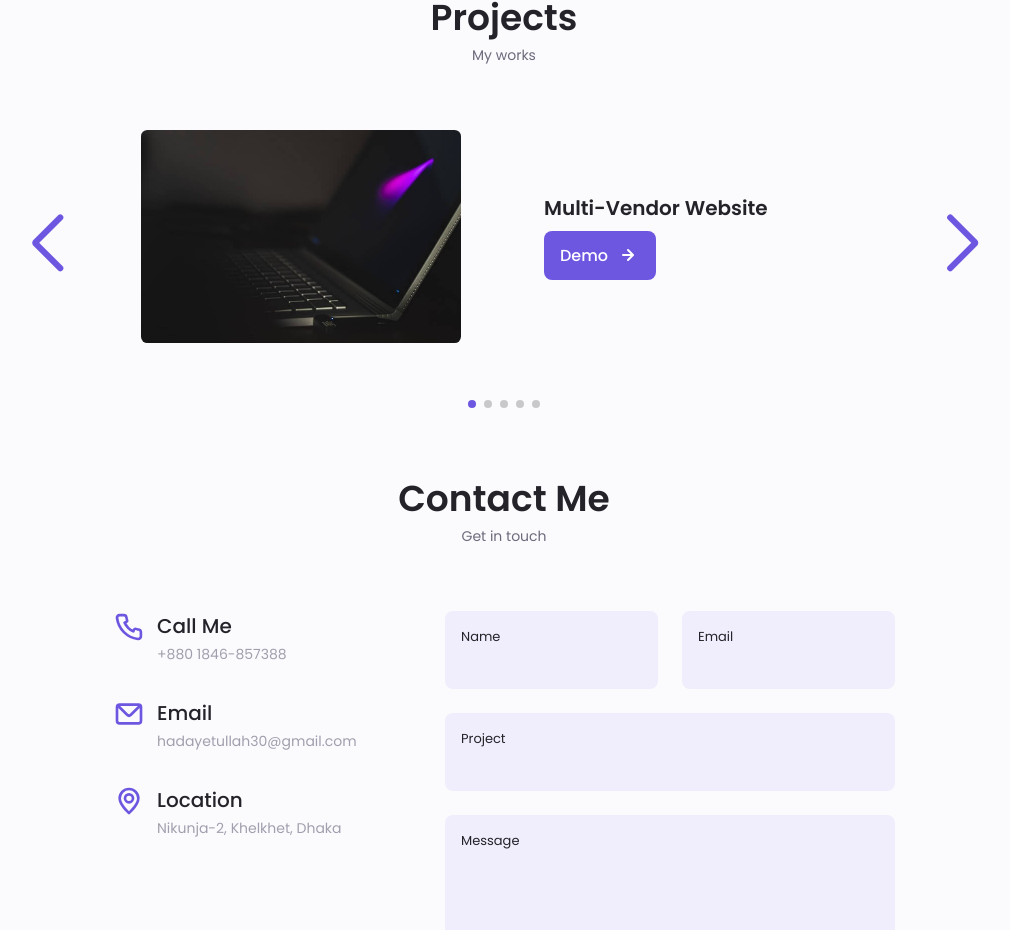
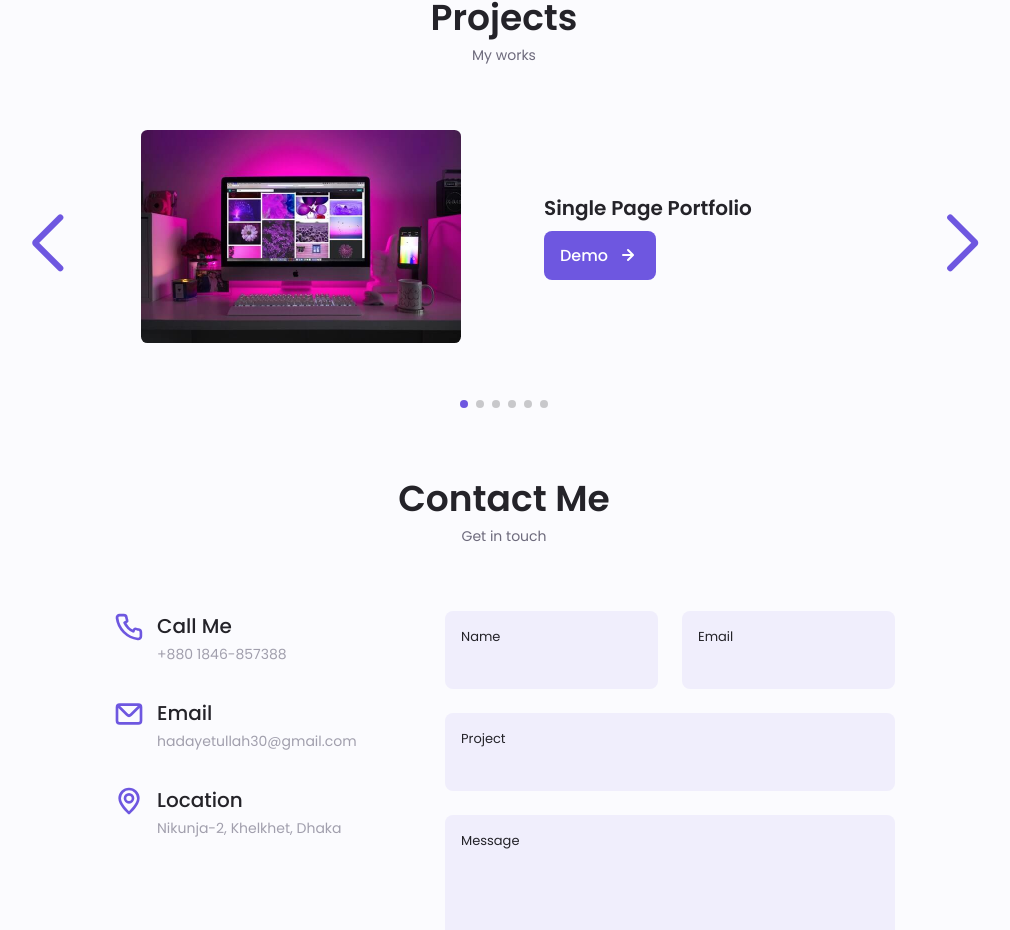
Before and after one commit to Hadayetullah/portfolio, a React (Vite) app: page / in a window 1280 px wide. Shown: the part 4394-5324 px from the top of the page, without its empty margins (136-1146 px from the left). Built offline with nearby package versions, Linux system fonts and the light colour scheme.

Commit message:
Add link of new portfolio website.

```diff
--- a/src/conponents/body/portfolio/Portfolio.jsx
+++ b/src/conponents/body/portfolio/Portfolio.jsx
@@ -54,17 +54,38 @@ const Portfolio = () => {
           {/* <!--==================== PROJECT 1====================--> */}
           <SwiperSlide className="portfolio__content grid">
             <img
+              src="/assets/img/portfolio1.jpg"
+              alt=""
+              className="portfolio__img"
+            />
+
+            <div className="portfolio__data">
+              <h3 className="portfolio__title">Single Page Portfolio</h3>
+              {/* <!-- <p className="portfolio__description"></p> --> */}
+              <Link
+                target="_blank"
+                to="https://hadayetullah-portfolio.vercel.app/"
+                className="button button--flex button--small portfolio__button"
+              >
+                Demo
+                <svg xmlns="http://www.w3.org/2000/svg" width="24" height="24" viewBox="0 0 24 24" fill="currentColor" className="button__icon"><path d="M17.92,11.62a1,1,0,0,0-.21-.33l-5-5a1,1,0,0,0-1.42,1.42L14.59,11H7a1,1,0,0,0,0,2h7.59l-3.3,3.29a1,1,0,0,0,0,1.42,1,1,0,0,0,1.42,0l5-5a1,1,0,0,0,.21-.33A1,1,0,0,0,17.92,11.62Z"></path></svg>
+              </Link>
+            </div>
+          </SwiperSlide>
+
+          <SwiperSlide className="portfolio__content grid">
+            <img
               src="/assets/img/portfolio2.jpg"
               alt=""
               className="portfolio__img"
             />
 
             <div className="portfolio__data">
-              <h3 className="portfolio__title">Multi-Vendor Website</h3>
+              <h3 className="portfolio__title">POS Application</h3>
               {/* <!-- <p className="portfolio__description"></p> --> */}
               <Link
                 target="_blank"
-                to="https://service-point-rust.vercel.app/"
+                to="https://simple-pos-application.vercel.app/"
                 className="button button--flex button--small portfolio__button"
               >
                 Demo
@@ -81,11 +102,11 @@ const Portfolio = () => {
             />
 
             <div className="portfolio__data">
-              <h3 className="portfolio__title">POS Application</h3>
+              <h3 className="portfolio__title">Multi-Vendor Website</h3>
               {/* <!-- <p className="portfolio__description"></p> --> */}
               <Link
                 target="_blank"
-                to="https://simple-pos-application.vercel.app/"
+                to="https://service-point-rust.vercel.app/"
                 className="button button--flex button--small portfolio__button"
               >
                 Demo
```
